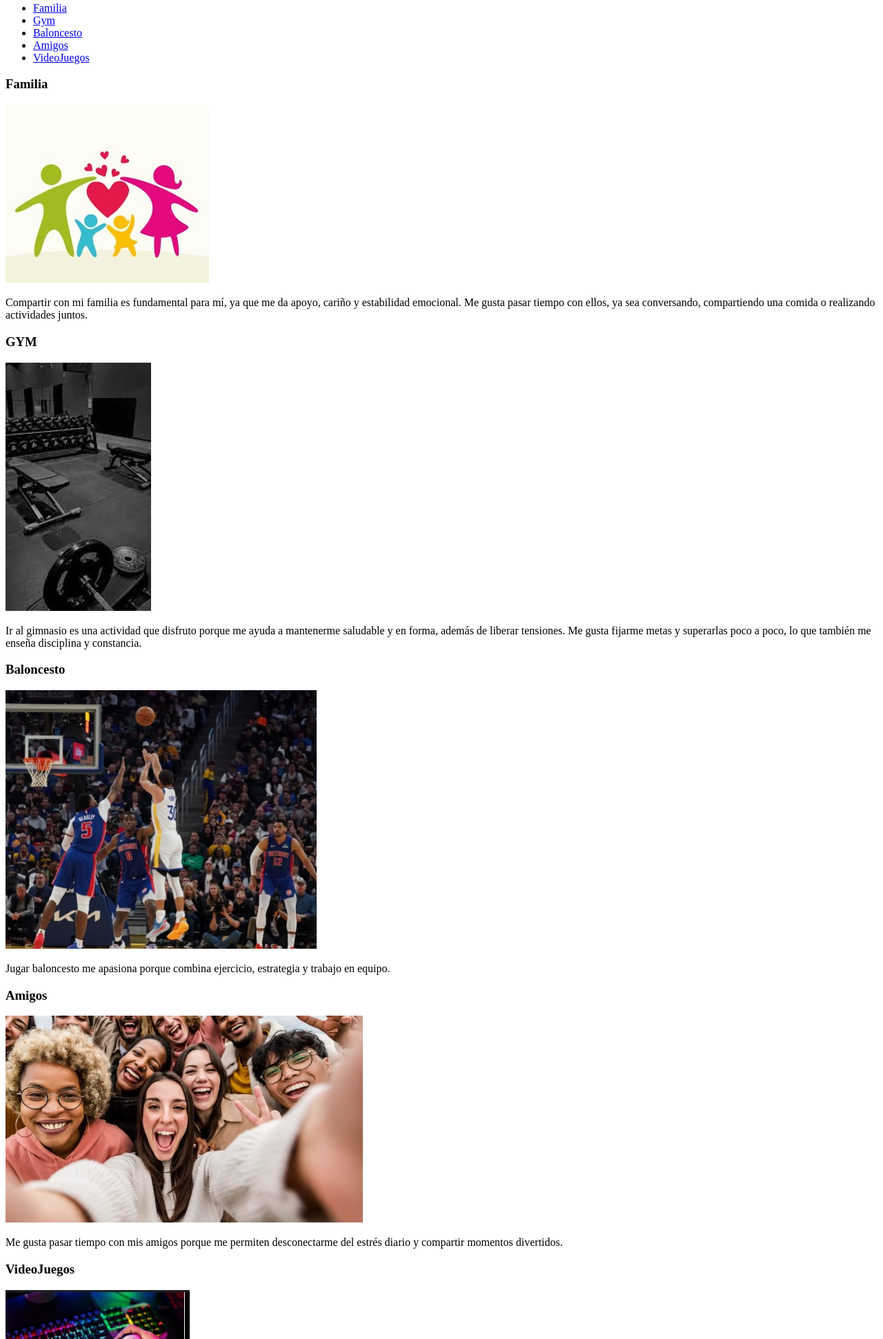
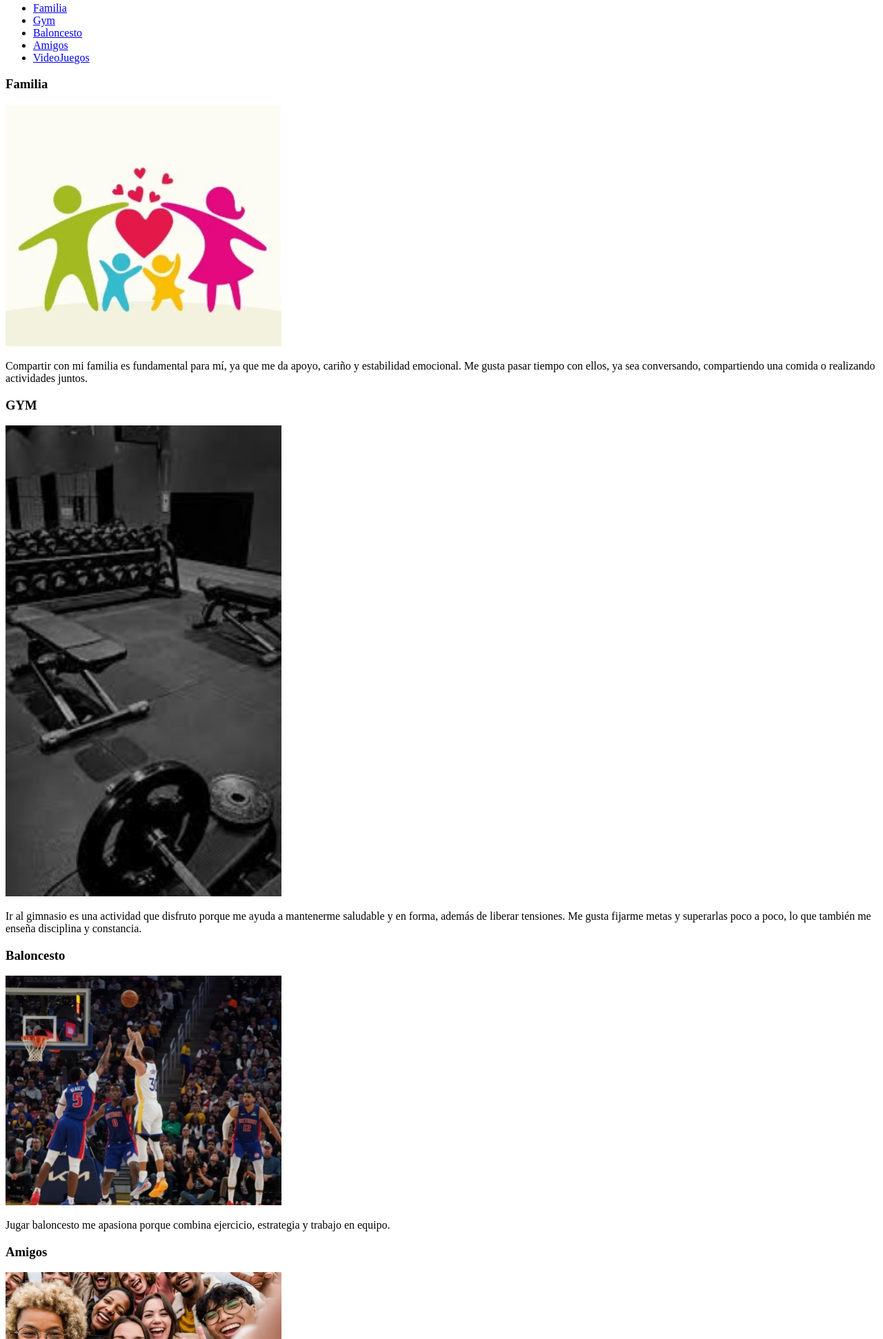
Before and after one commit to RamShX/Primer_blog_PWeb, a plain HTML site: page index.html in a window 1280 px wide. Shown: the part 858-2800 px from the top of the page at 69% size. Drawn offline with Linux system fonts and the light colour scheme.

Commit message:
Arreglos de errores

```diff
--- a/index.html
+++ b/index.html
@@ -7,7 +7,7 @@
 </head>
 <body>
     <h1>Blog Personal</h1>
-    <img src= "/imagenes/pic_of_myself.jpg" height="500" width="500">
+    <img src= "/imagenes/pic_of_myself.jpg" height="500" width="500" alt="Foto personal">
 
     <p>Desde que era adolescente empecé a jugar en la web varios juegos, especialmente uno llamado “Habbo”. Con ese juego nació mi curiosidad por entender cómo funcionaba internamente, y poco a poco esa inquietud se fue extendiendo hacia las aplicaciones en general. En ese momento no me di la oportunidad de investigar más a fondo, pero con el tiempo, cuando fui un poco mayor, decidí estudiar y ahí conocí la programación.</p>
 
@@ -25,23 +25,23 @@
     </ul>
 
     <h3 id="actividad1">Familia</h3>
-    <img src="/imagenes/Familia.jpg">
+    <img src="/imagenes/Familia.jpg" width="400" alt="Foto familiar">
     <p>Compartir con mi familia es fundamental para mí, ya que me da apoyo, cariño y estabilidad emocional. Me gusta pasar tiempo con ellos, ya sea conversando, compartiendo una comida o realizando actividades juntos.</p>
 
     <h3 id="actividad2">GYM</h3>
-    <img src="/imagenes/gym.jpg">
+    <img src="/imagenes/gym.jpg" width="400" alt="Entrando en el Gym">
     <p>Ir al gimnasio es una actividad que disfruto porque me ayuda a mantenerme saludable y en forma, además de liberar tensiones. Me gusta fijarme metas y superarlas poco a poco, lo que también me enseña disciplina y constancia.</p>
 
     <h3 id="actividad3">Baloncesto</h3>
-    <img src="/imagenes/Basket.jpg">
+    <img src="/imagenes/Basket.jpg" alt="Jugando baloncesto" width="400">
     <p>Jugar baloncesto me apasiona porque combina ejercicio, estrategia y trabajo en equipo.</p>
 
-    <h3 id="activida41">Amigos</h3>
-    <img src="/imagenes/amigos.jpg">
+    <h3 id="actividad4">Amigos</h3>
+    <img src="/imagenes/amigos.jpg" alt="Compartiendo con amigos" width="400">
     <p>Me gusta pasar tiempo con mis amigos porque me permiten desconectarme del estrés diario y compartir momentos divertidos.</p>
 
     <h3 id="actividad5">VideoJuegos</h3>
-    <img src="/imagenes/videos_juegos.jpg">
+    <img src="/imagenes/videos_juegos.jpg" alt="Jugando videojuegos" width="400">
     <p>Jugar videojuegos es un pasatiempo que disfruto mucho porque me permite relajarme, divertirme y, en algunos casos, desarrollar pensamiento estratégico y coordinación. Además, es una forma de conectarme con amigos que comparten los mismos intereses y pasar momentos entretenidos.</p>
 
     <hr>
```
